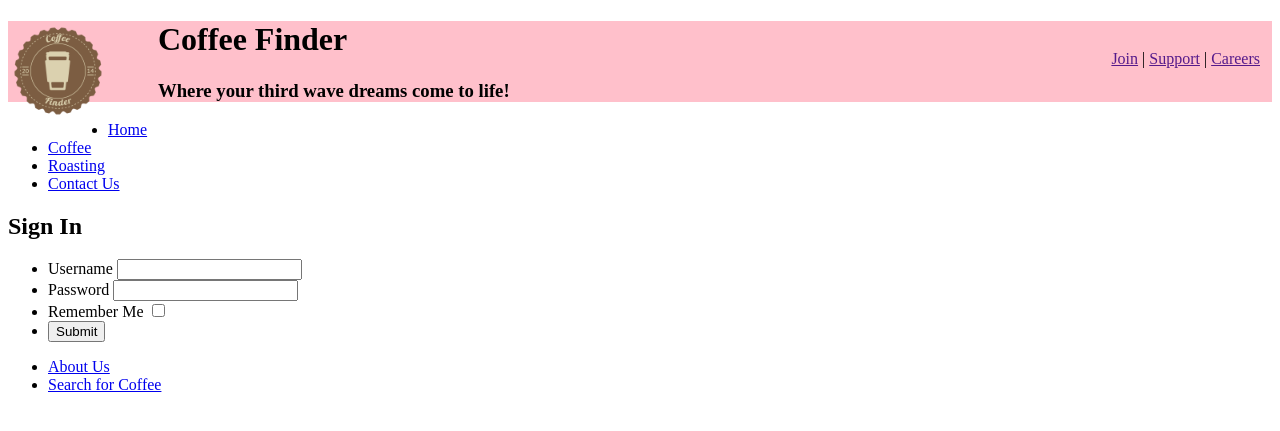
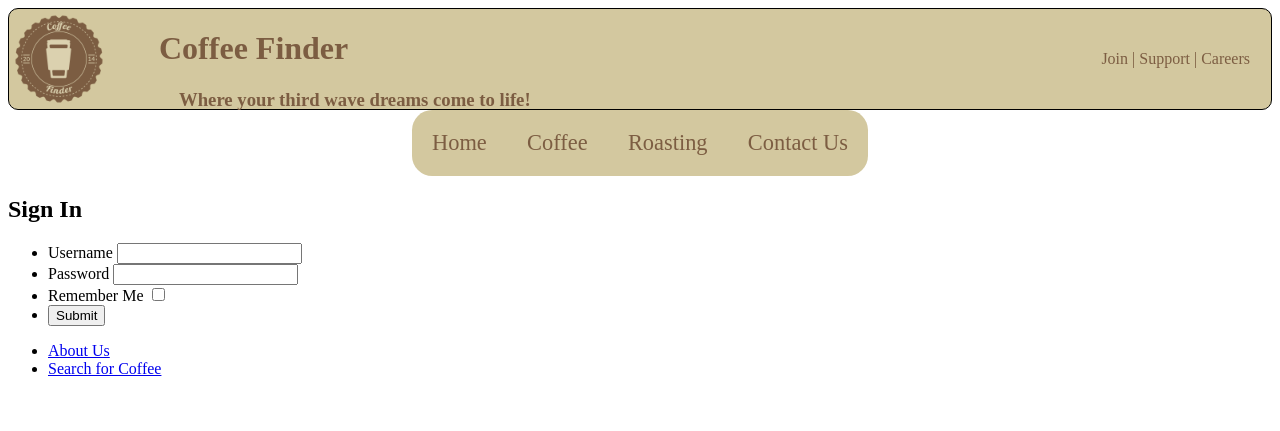
Before and after one commit to cartersteven/PWA2_Carter, a PHP site: the page made by Week 2/index.html in a window 1280 px wide. Shown: the top 431 px of the page. Run offline with PHP 8.4, Linux system fonts and the light colour scheme.

Commit message:
Added Styling for Navigation

```diff
--- a/Week 2/styles.css
+++ b/Week 2/styles.css
@@ -4,15 +4,66 @@ header img  {
 }
 header  {
 	width: 940;
-	height: 100;
-	background-color: pink;
+	height: 100px;
+	border-radius: 10px;
+	border: 1px black solid;
+	background-color: #D3C89F;
 }
 #subnav {
 	position: absolute;
-	right: 20px;
+	right: 30px;
 	top: 50px;
+	color: #7c5d42;
+}
+nav ul {
+	list-style-type: none;
+}
+nav {
+	margin: auto;
+	display: table;
+}
+nav ul {
+	display: table-row;
+}
+nav ul > li {
+	padding: .9em;
+	margin: .9em;
+	display: table-cell;
+	background-color: #D3C89F;
+	text-align: center;
+	font-size: 1.4em;
+}
+nav ul li:first-of-type {
+	border-radius: .9em 0em 0em .9em;
+}
+nav ul li:last-of-type {
+	border-radius: 0em .9em .9em 0em;
+}
+#subnav a {
+	text-decoration: none;
+	color: #7c5d42;
 }
 #title {
 	clear: right;
 	margin-left: 150px;
+	color: #7c5d42;
 }
+#title h3 {
+	margin-left: 20px;
+}
+.topnav a:link{
+  text-decoration: none;
+  color: #7c5d42;
+}
+.topnav a:visited{
+  text-decoration: none;
+  color: #7c5d42;
+}
+.topnav a:hover{
+  text-decoration: underline;
+  color: #664b34;
+}
+.topnav a:active{
+  text-decoration: underline;
+  color: #664b34;
+}
```
